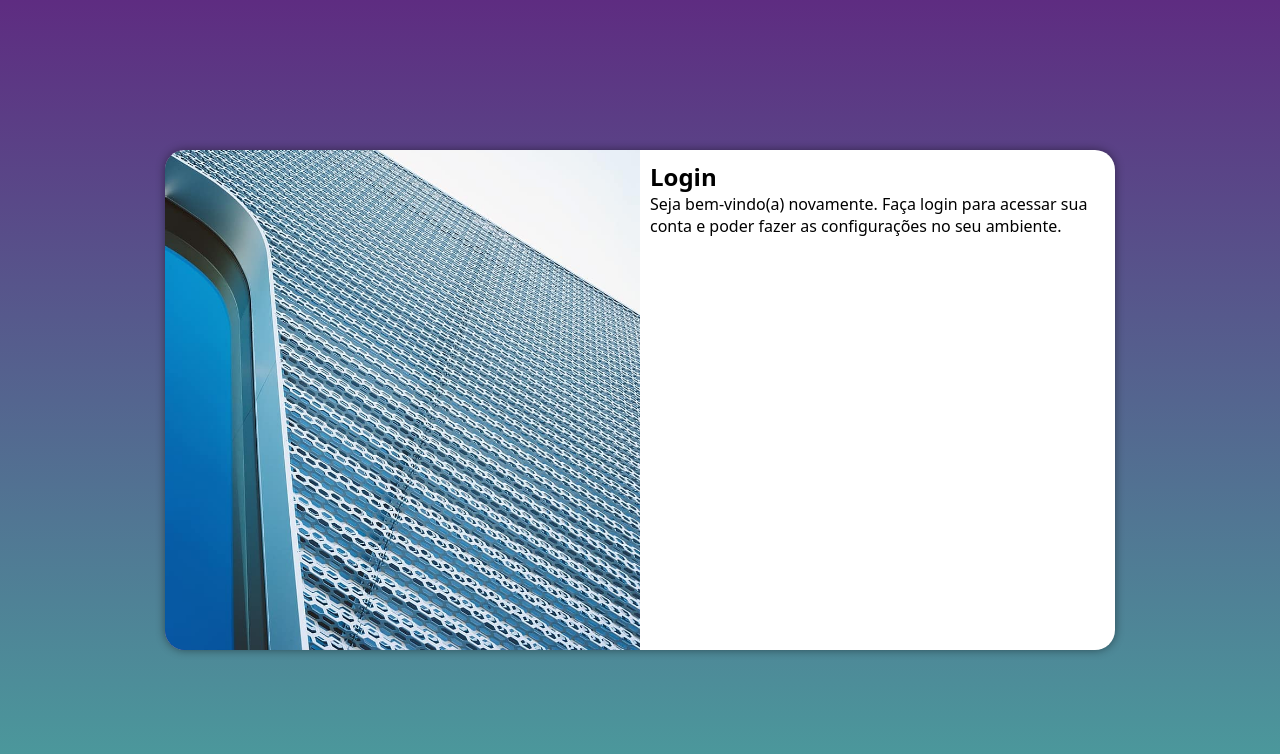
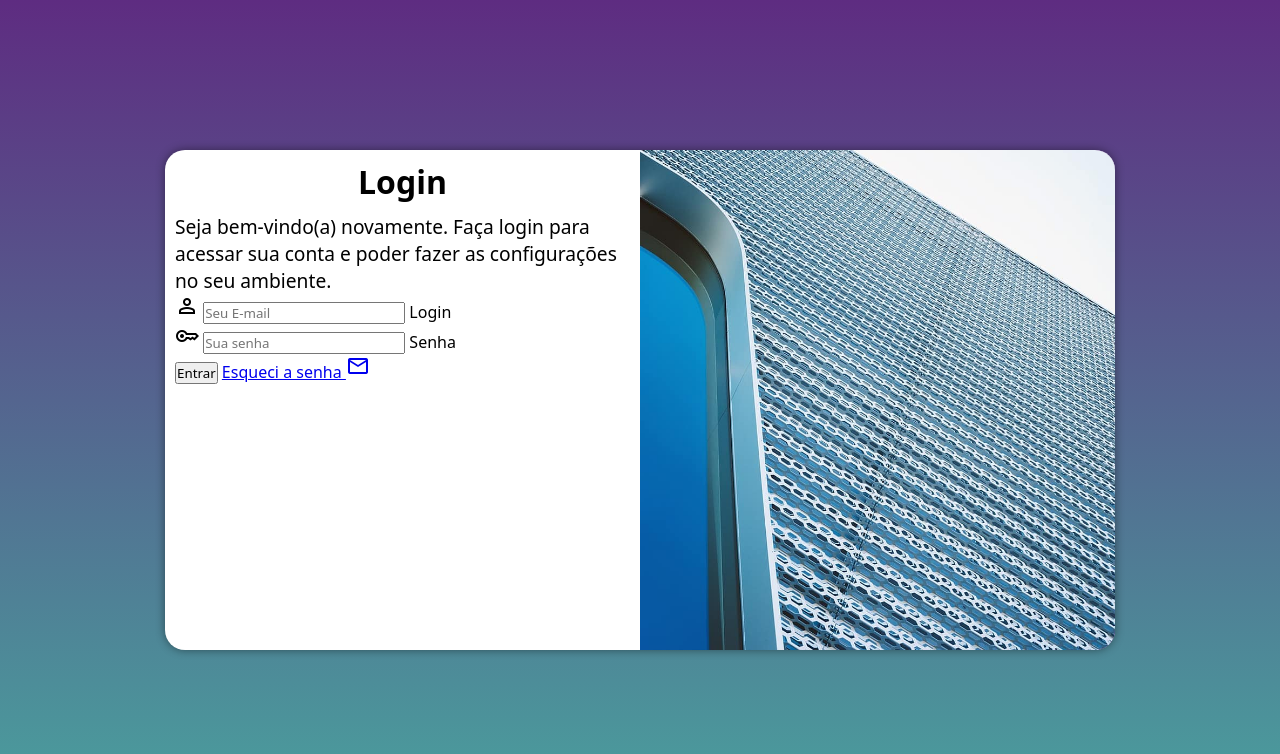
Before and after one commit to Emanuellnelson/projeto-login, a plain HTML site: page index.html in a window 1280 px wide. Drawn offline with nearby package versions, Linux system fonts and the light colour scheme.

Commit message:
adicionei o formulario

```diff
--- a/estilos/media-query.css
+++ b/estilos/media-query.css
@@ -30,14 +30,22 @@
         width: 950px;
     }
     section#login div#imagem {
-        float: left;
+        float: right;
         width: 50%;
         height: 100%;
     }
 
     section#login div#formulario {
-        float: right;
+        float: left;
         width: 50%;
     }
 
+    div#formulario h1{
+        font-size: 2em;
+    }
+
+    div#formulario p {
+        font-size: 1.2em;
+    }
+
 }
--- a/estilos/style.css
+++ b/estilos/style.css
@@ -34,7 +34,7 @@ section#login {
     box-shadow: 0px 0px 10px rgba(0, 0, 0, 0.445);
 
     transition: width .3s, height .3s;
-    transition-timing-function: ease;
+    transition-timing-function: e;
 }
 
 section#login div#imagem {
@@ -48,5 +48,13 @@ section#login div#imagem {
 section#login div#formulario {
     display: block;
     padding: 10px;
+}
 
+div#formulario h1 {
+    text-align: center;
+    margin-bottom: 10px;
 }
+
+div#formulario p {
+    font-size: 0.8em;
+}
--- a/index.html
+++ b/index.html
@@ -6,6 +6,7 @@
     <title>Login</title>
     <link rel="stylesheet" href="estilos/style.css">
     <link rel="stylesheet" href="estilos/media-query.css">
+    <link rel="stylesheet" href="https://fonts.googleapis.com/css2?family=Material+Symbols+Outlined:opsz,wght,FILL,GRAD@20..48,100..700,0..1,-50..200" />
 </head>
 <body>
     <main>
@@ -17,7 +18,25 @@
                 <h1>Login</h1>
                 <p>Seja bem-vindo(a) novamente. Faça login para acessar sua conta e poder fazer as configurações no seu ambiente.</p>
                 <form action="lgin.php" method="post">
+                    <div class="campo">
+                        <span class="material-symbols-outlined">
+                            person
+                        </span>
+                        <input type="email" name="login" id="ilogin" placeholder="Seu E-mail" autocomplete="email" required maxlength="30">
+                        <label for="ilogin" >Login</label>
+                    </div>
+                    <div class="campo">
+                        <span class="material-symbols-outlined">
+                            key
+                        </span>
+                        <input type="password" name="senha" id="isenha" placeholder="Sua senha" autocomplete="current-password" required minlength="8" maxlength="20">
+                        <label for="isenha">Senha</label>
 
+                    </div>
+                    <input type="submit" value="Entrar">
+                    <a href="esqueci.html">Esqueci a senha                         <span class="material-symbols-outlined">
+                        mail
+                    </span></a>
                 </form>
             </div>
         </section>
```
